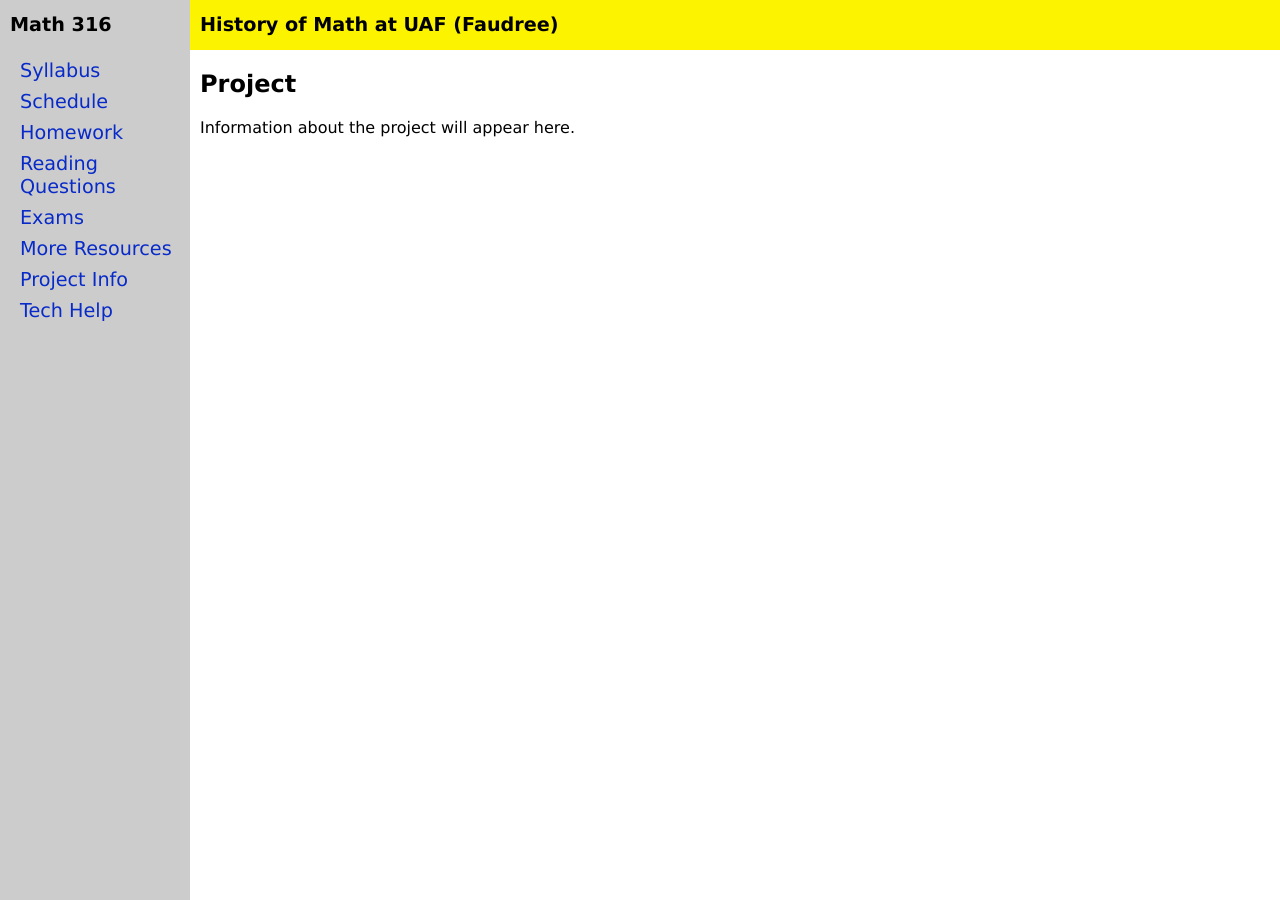
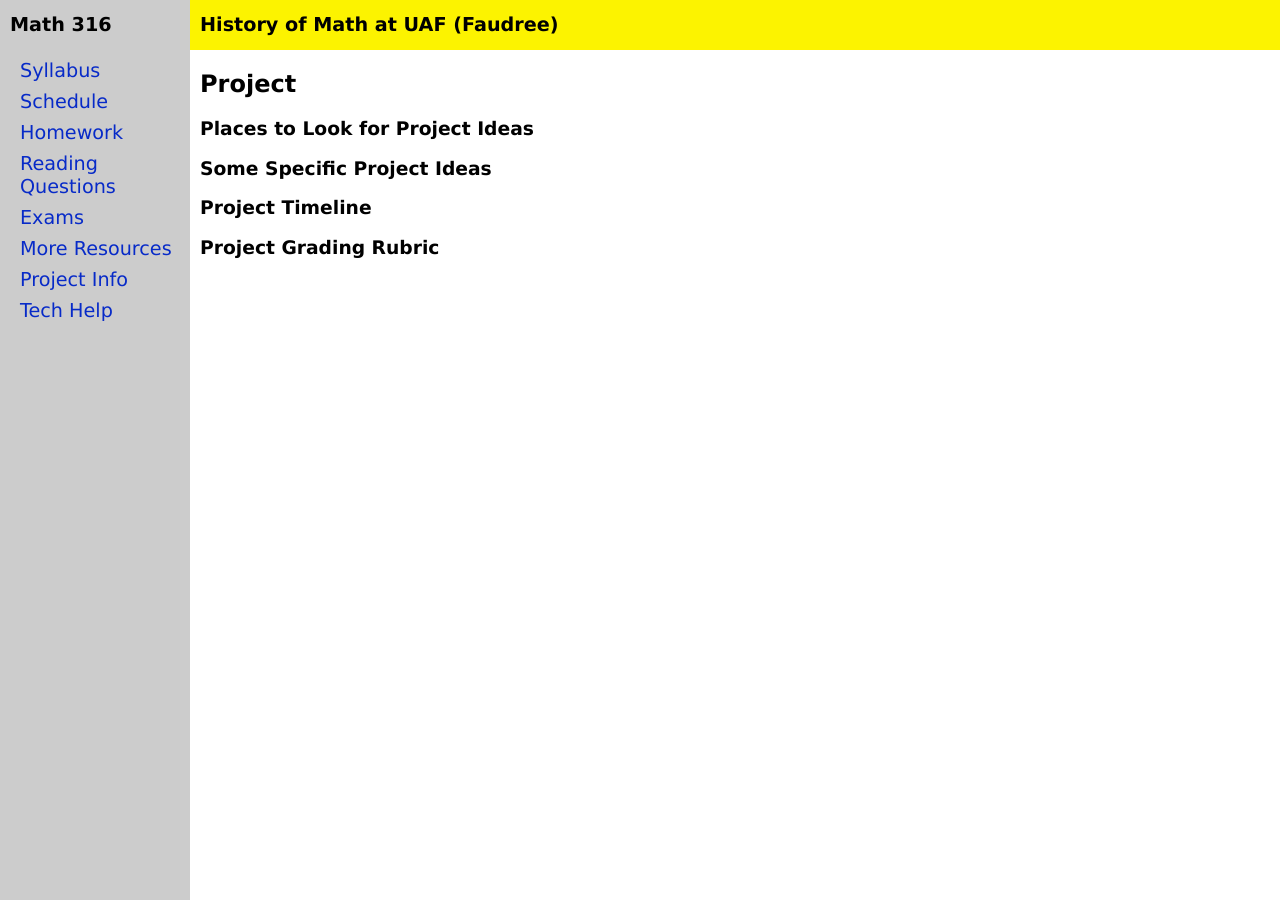
Before and after one commit to jrfaudree/HOM, a Jekyll site: the page built from project.md, in a window 1280 px wide. Built offline with Jekyll 4.4.1, drawn with Linux system fonts in a browser that asks for light colours.

Commit message:
Update project.md

```diff
--- a/project.md
+++ b/project.md
@@ -5,6 +5,12 @@ title: Project
 
 ## Project
 
-Information about the project will appear here.
+### Places to Look for Project Ideas
+
+### Some Specific Project Ideas
+
+### Project Timeline
+
+### Project Grading Rubric
 
 <div style="padding-bottom: 40px"></div>
```
